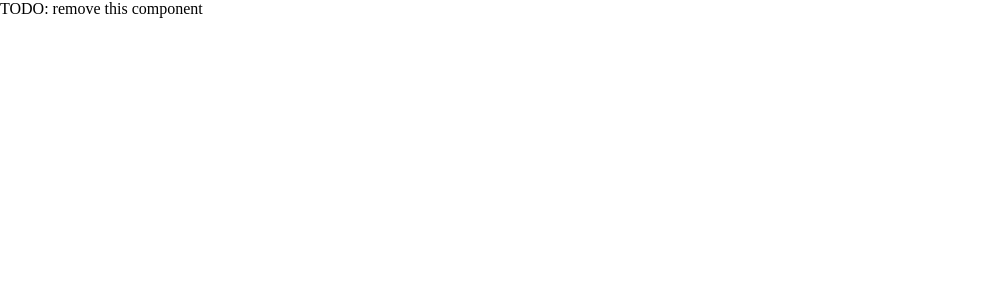
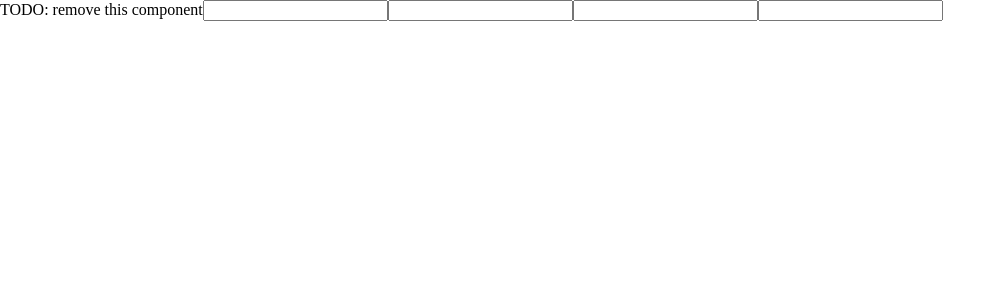
Before and after one commit to BrandonSev/csdd-front, a React (Create React App) app: page / in a window 1280 px wide. Shown: the top 300 px of the page, without its empty margins (0-1006 px from the left). Built offline with nearby package versions, Linux system fonts and the light colour scheme.

Commit message:
Création composant input

```diff
--- a/src/App.jsx
+++ b/src/App.jsx
@@ -1,9 +1,40 @@
+import { useState } from 'react';
+import Input from './components/Input';
 import RemoveMe from './components/RemoveMe';
 
 function App() {
+  const [state, setState] = useState({});
   return (
     <div className="App">
       <RemoveMe />
+      <Input
+        type="text"
+        className="input-orange"
+        value={state?.firstname}
+        name="firstname"
+        handleChange={(e) => setState({ ...state, firstname: e.target.value })}
+      />
+      <Input
+        type="text"
+        className="input-orange"
+        value={state?.lastname}
+        name="lastname"
+        handleChange={(e) => setState({ ...state, lastname: e.target.value })}
+      />
+      <Input
+        type="text"
+        className="input-orange"
+        value={state?.email}
+        name="email"
+        handleChange={(e) => setState({ ...state, email: e.target.value })}
+      />
+      <Input
+        type="text"
+        className="input-orange"
+        value={state?.telephone}
+        name="telephone"
+        handleChange={(e) => setState({ ...state, telephone: e.target.value })}
+      />
     </div>
   );
 }
--- /dev/null
+++ b/src/components/Input.jsx
@@ -0,0 +1,16 @@
+import React from 'react';
+
+function Input({ type, className, name, value, handleChange, disabled }) {
+  return (
+    <input
+      type={type}
+      className={className}
+      name={name}
+      value={value}
+      onChange={handleChange}
+      disabled={disabled}
+    />
+  );
+}
+
+export default Input;
```
Also changed, not shown: 1 other file (tests, documents, lock files or other folders).
